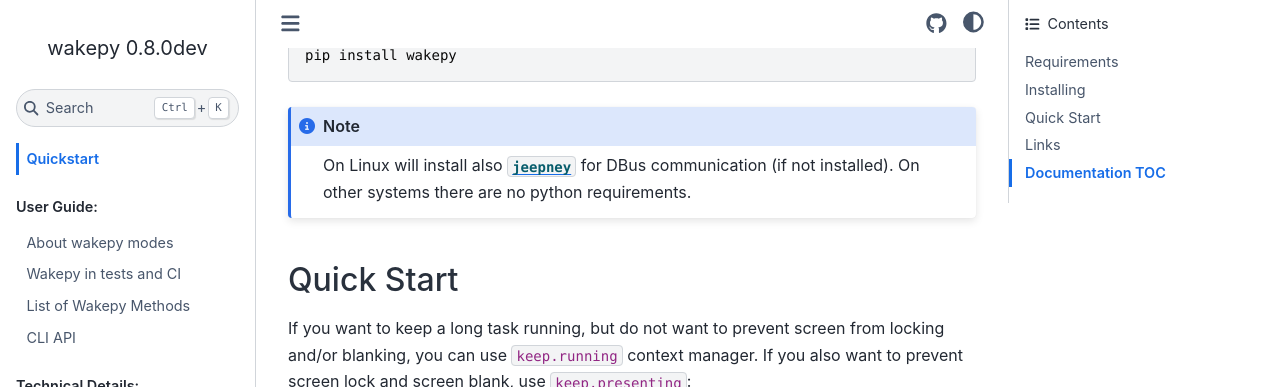
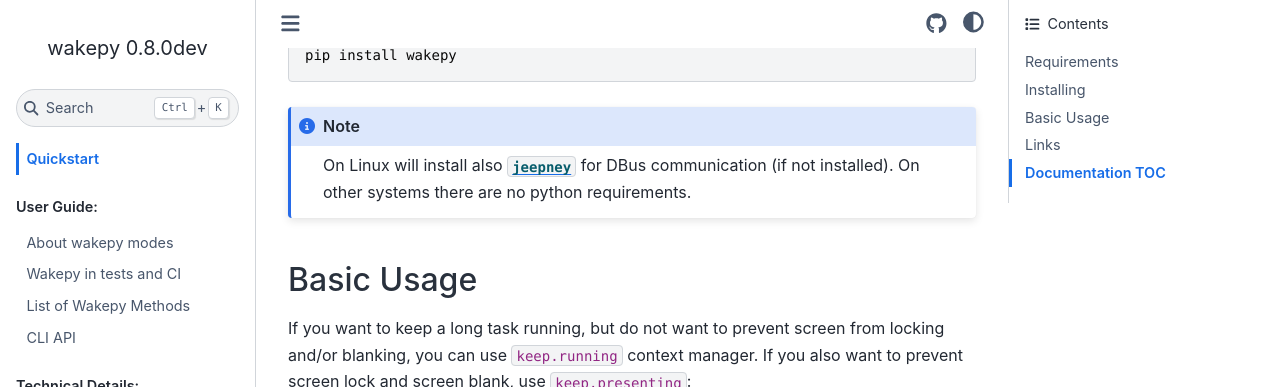
Before and after one commit to fohrloop/wakepy, a Sphinx documentation site: the page built from docs/source/index.md, in a window 1280 px wide and 900 px high, scrolled down 383 px. Shown: the top 387 px of the window. Built offline with Sphinx 7.4.7 and the Sphinx Book theme 1.1.4, drawn with Linux system fonts in a browser that asks for light colours; pages that are not in the unit, such as notebooks, are missing from menus.

Commit message:
rename title: Basic Usage

````diff
--- a/docs/source/index.md
+++ b/docs/source/index.md
@@ -17,7 +17,7 @@
 On Linux will install also **[`jeepney`](https://jeepney.readthedocs.io/)** for DBus communication (if not installed). On other systems there are no python requirements.
 ```
 
-## Quick Start
+## Basic Usage
 
 If you want to keep a long task running, but do not want to prevent screen from locking and/or blanking, you can use `keep.running` context manager. If you also want to prevent screen lock and screen blank, use `keep.presenting`:
 
````
